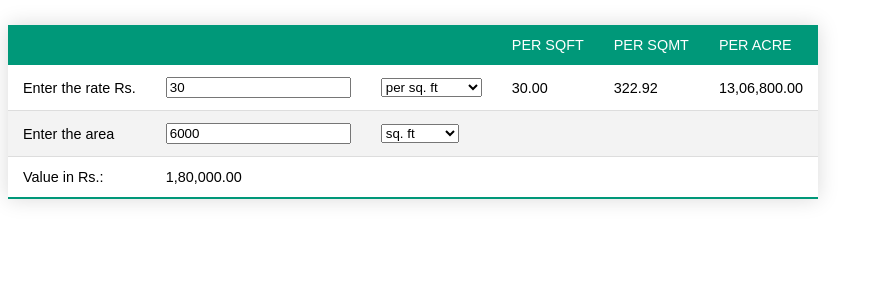
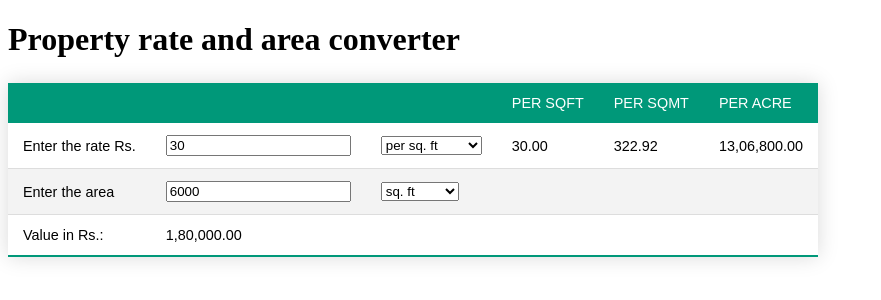
Before and after one commit to muditkmathur/webutils, a plain HTML site: page docs/converter.html in a window 1280 px wide. Shown: the whole page, without its empty margins (0-881 px from the left). Drawn offline with Linux system fonts and the light colour scheme.

Commit message:
renaming index back converter.html

```diff
--- a/docs/index.html
+++ b/docs/converter.html
@@ -1,6 +1,7 @@
 <!DOCTYPE html>
 <html>
 <head>
+  <h1>Property rate and area converter</h1>
   <link rel="stylesheet" type="text/css" href="converter.css"> </link>
   <script type='text/javascript' src='converter.js' />
   </script>
```
